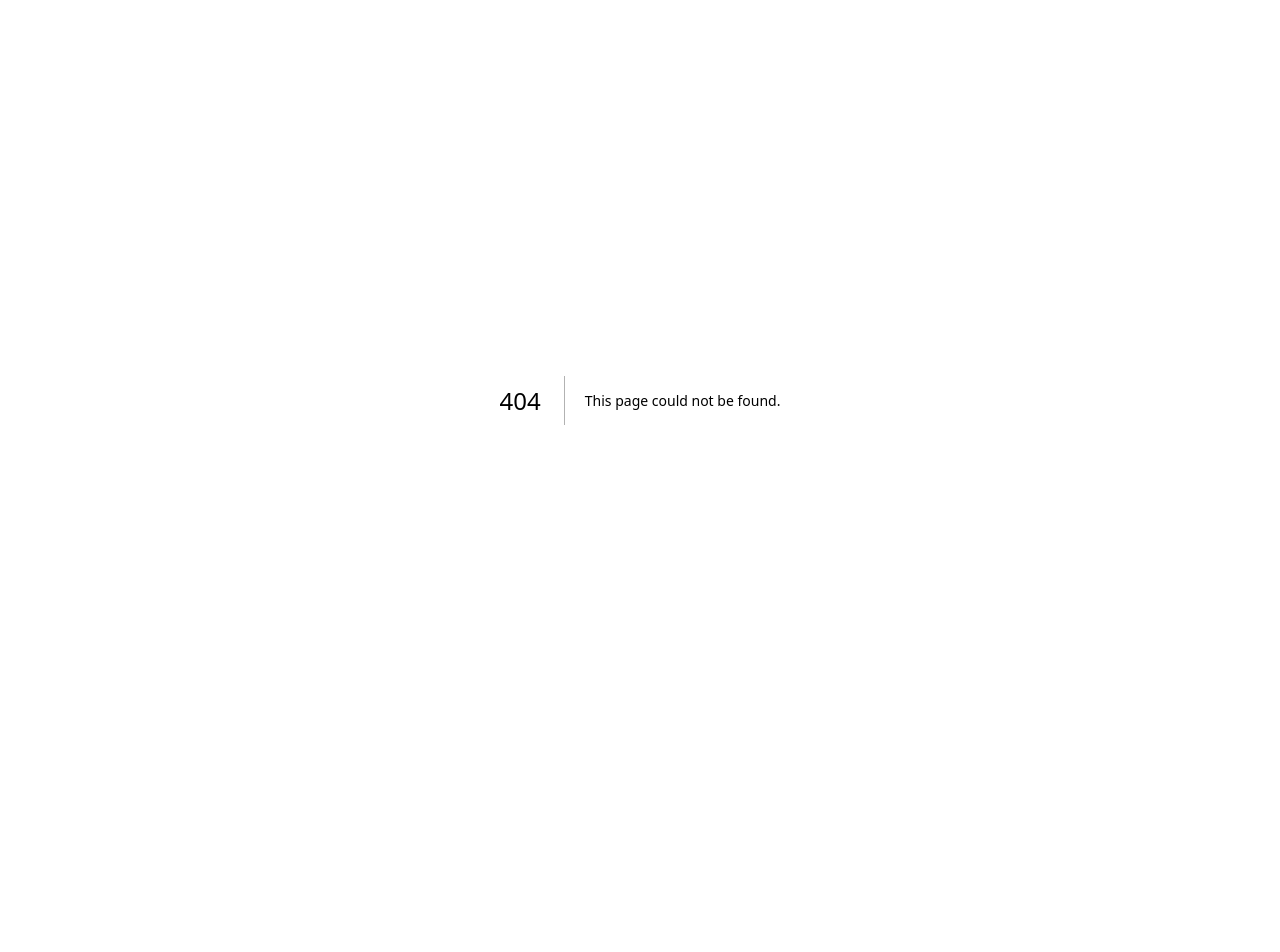
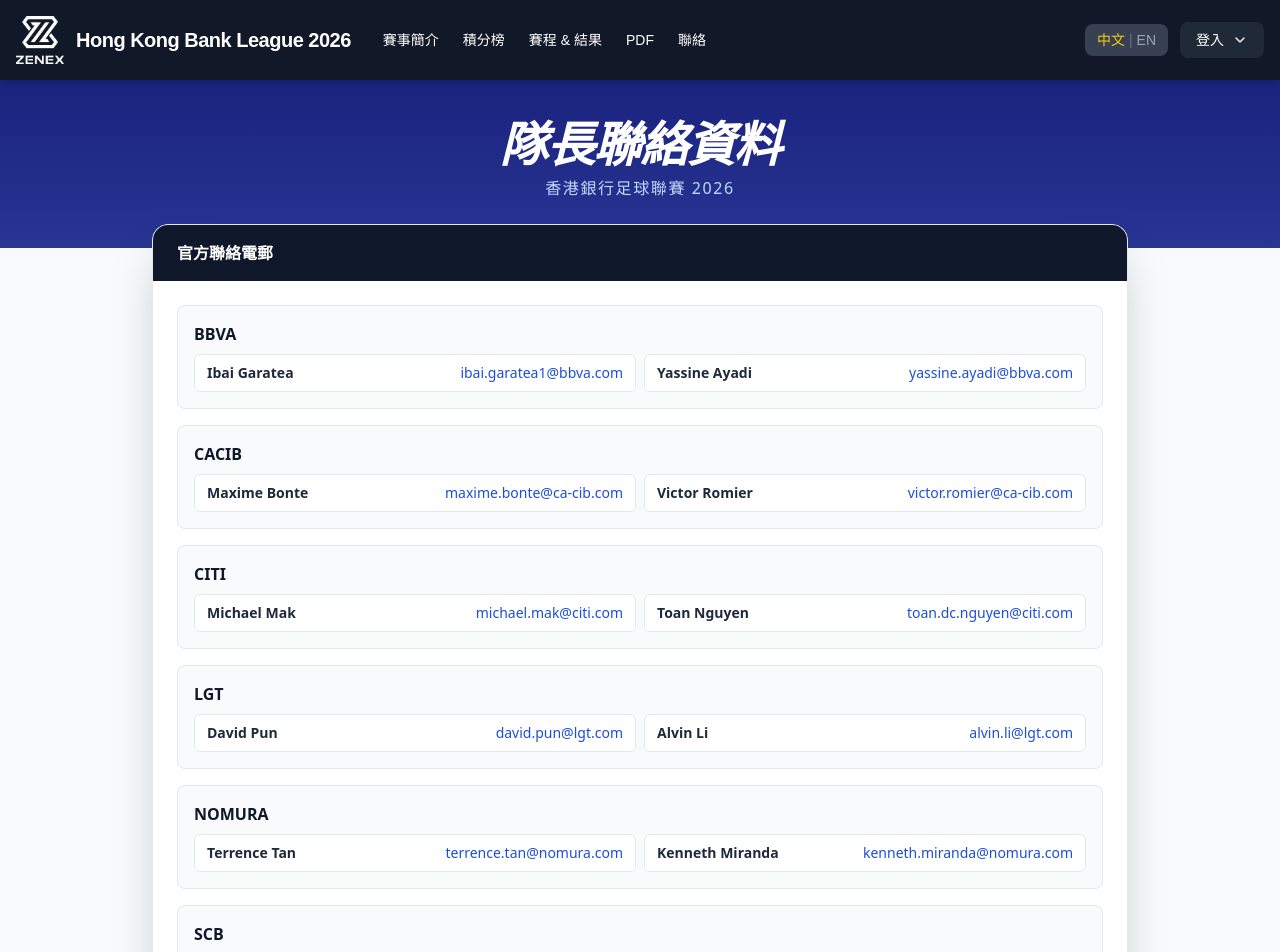
Before and after one commit to clawdfelix-ship-it/football-league-system, a Next.js app: page /contacts in a window 1280 px wide. Before the commit this address had no page. Shown: the top 952 px of the page. Before the commit the page ends 800 px from the top, so only its background shows below. Built offline with nearby package versions, Linux system fonts and the light colour scheme.

Commit message:
Feature: Add captains contacts page

```diff
--- /dev/null
+++ b/app/contacts/page.tsx
@@ -0,0 +1,127 @@
+'use client';
+
+import HomeLayout from '@/components/HomeLayout';
+import { useLanguage } from '@/context/LanguageContext';
+
+export const dynamic = 'force-dynamic';
+
+type Captain = {
+  name: string;
+  email?: string;
+};
+
+type TeamContacts = {
+  team: string;
+  captains: Captain[];
+};
+
+const CONTACTS: TeamContacts[] = [
+  {
+    team: 'BBVA',
+    captains: [
+      { name: 'Ibai Garatea', email: 'ibai.garatea1@bbva.com' },
+      { name: 'Yassine Ayadi', email: 'yassine.ayadi@bbva.com' },
+    ],
+  },
+  {
+    team: 'CACIB',
+    captains: [
+      { name: 'Maxime Bonte', email: 'maxime.bonte@ca-cib.com' },
+      { name: 'Victor Romier', email: 'victor.romier@ca-cib.com' },
+    ],
+  },
+  {
+    team: 'CITI',
+    captains: [
+      { name: 'Michael Mak', email: 'michael.mak@citi.com' },
+      { name: 'Toan Nguyen', email: 'toan.dc.nguyen@citi.com' },
+    ],
+  },
+  {
+    team: 'LGT',
+    captains: [
+      { name: 'David Pun', email: 'david.pun@lgt.com' },
+      { name: 'Alvin Li', email: 'alvin.li@lgt.com' },
+    ],
+  },
+  {
+    team: 'NOMURA',
+    captains: [
+      { name: 'Terrence Tan', email: 'terrence.tan@nomura.com' },
+      { name: 'Kenneth Miranda', email: 'kenneth.miranda@nomura.com' },
+    ],
+  },
+  {
+    team: 'SCB',
+    captains: [
+      { name: 'David Oliveira', email: 'david.oliviera@sc.com' },
+      { name: 'Andy Wan', email: 'andyty.wan@sc.com' },
+    ],
+  },
+  {
+    team: 'UBS',
+    captains: [
+      { name: 'Mo', email: 'mortadha.lagha@ubs.com' },
+      { name: 'Fu Bong', email: 'fu-bong.chan@ubs.com' },
+    ],
+  },
+  {
+    team: 'HSBC',
+    captains: [{ name: 'Jimmy Chan', email: 'jimmy.k.p.chan@hsbc.com.hk' }],
+  },
+  {
+    team: 'KPMG',
+    captains: [
+      { name: 'Terrence Chan', email: 'terrence.chan@kpmg.com' },
+      { name: 'Andrew Chan', email: 'andrew.chan@kpmg.com' },
+    ],
+  },
+];
+
+export default function ContactsPage() {
+  const { t } = useLanguage();
+
+  return (
+    <HomeLayout>
+      <div className="min-h-screen bg-[#f8fafc] text-slate-900 font-sans">
+        <header className="bg-[#1a237e] bg-gradient-to-b from-[#1a237e] to-[#283593] text-white pt-10 pb-12 px-6 text-center">
+          <h2 className="text-4xl md:text-5xl font-black italic mb-2 tracking-tight">
+            {t('隊長聯絡資料', 'Captains Contacts')}
+          </h2>
+          <p className="text-blue-200 text-base font-light tracking-widest uppercase">
+            {t('香港銀行足球聯賽 2026', 'Hong Kong Bank League 2026')}
+          </p>
+        </header>
+
+        <main className="max-w-5xl mx-auto px-6 -mt-6 pb-20">
+          <div className="bg-white rounded-2xl shadow-2xl overflow-hidden border border-slate-200">
+            <div className="bg-slate-900 text-white px-6 py-4 flex items-center justify-between">
+              <div className="font-bold">{t('官方聯絡電郵', 'Official Emails')}</div>
+            </div>
+            <div className="p-6 grid gap-4">
+              {CONTACTS.map((block) => (
+                <div key={block.team} className="p-4 bg-slate-50 rounded-lg border border-slate-200">
+                  <div className="font-black text-slate-900 mb-2">{block.team}</div>
+                  <div className="grid md:grid-cols-2 gap-2">
+                    {block.captains.map((c) => (
+                      <div key={`${block.team}-${c.email ?? c.name}`} className="flex items-center justify-between gap-3 bg-white border border-slate-200 rounded-md px-3 py-2">
+                        <div className="text-sm font-semibold text-slate-800">{c.name}</div>
+                        {c.email ? (
+                          <a href={`mailto:${c.email}`} className="text-sm text-blue-700 hover:underline break-all">
+                            {c.email}
+                          </a>
+                        ) : (
+                          <div className="text-sm text-slate-400">—</div>
+                        )}
+                      </div>
+                    ))}
+                  </div>
+                </div>
+              ))}
+            </div>
+          </div>
+        </main>
+      </div>
+    </HomeLayout>
+  );
+}
--- a/components/Navbar.tsx
+++ b/components/Navbar.tsx
@@ -41,6 +41,9 @@
             </Link>
             <Link href="/pdf" className="text-sm font-medium hover:text-gray-300 transition-colors">
               {t('PDF', 'PDF')}
+            </Link>
+            <Link href="/contacts" className="text-sm font-medium hover:text-gray-300 transition-colors">
+              {t('聯絡', 'Contacts')}
             </Link>
           </div>
         </div>
@@ -126,6 +129,13 @@
           >
             {t('PDF', 'PDF')}
           </Link>
+          <Link
+            href="/contacts"
+            className="block px-2 py-2 rounded hover:bg-gray-800 text-sm font-medium transition-colors"
+            onClick={() => setIsMobileMenuOpen(false)}
+          >
+            {t('聯絡', 'Contacts')}
+          </Link>
         </div>
       )}
     </nav>
--- a/lib/auth.ts
+++ b/lib/auth.ts
@@ -14,6 +14,7 @@
 const MANAGER_EMAILS: Record<string, number> = {
   // 0: NOMURA
   'terrence.tan@nomura.com': 0,
+  'kenneth.miranda@nomura.com': 0,
 
   // 1: BBVA
   'ibai.garatea1@bbva.com': 1,
@@ -41,6 +42,10 @@
 
   // 7: HSBC
   'jimmy.k.p.chan@hsbc.com.hk': 7,
+
+  // 8: KPMG
+  'terrence.chan@kpmg.com': 8,
+  'andrew.chan@kpmg.com': 8,
 
   // TEST ACCOUNT (Linked to NOMURA for testing)
   'test@manager.com': 0,
```
